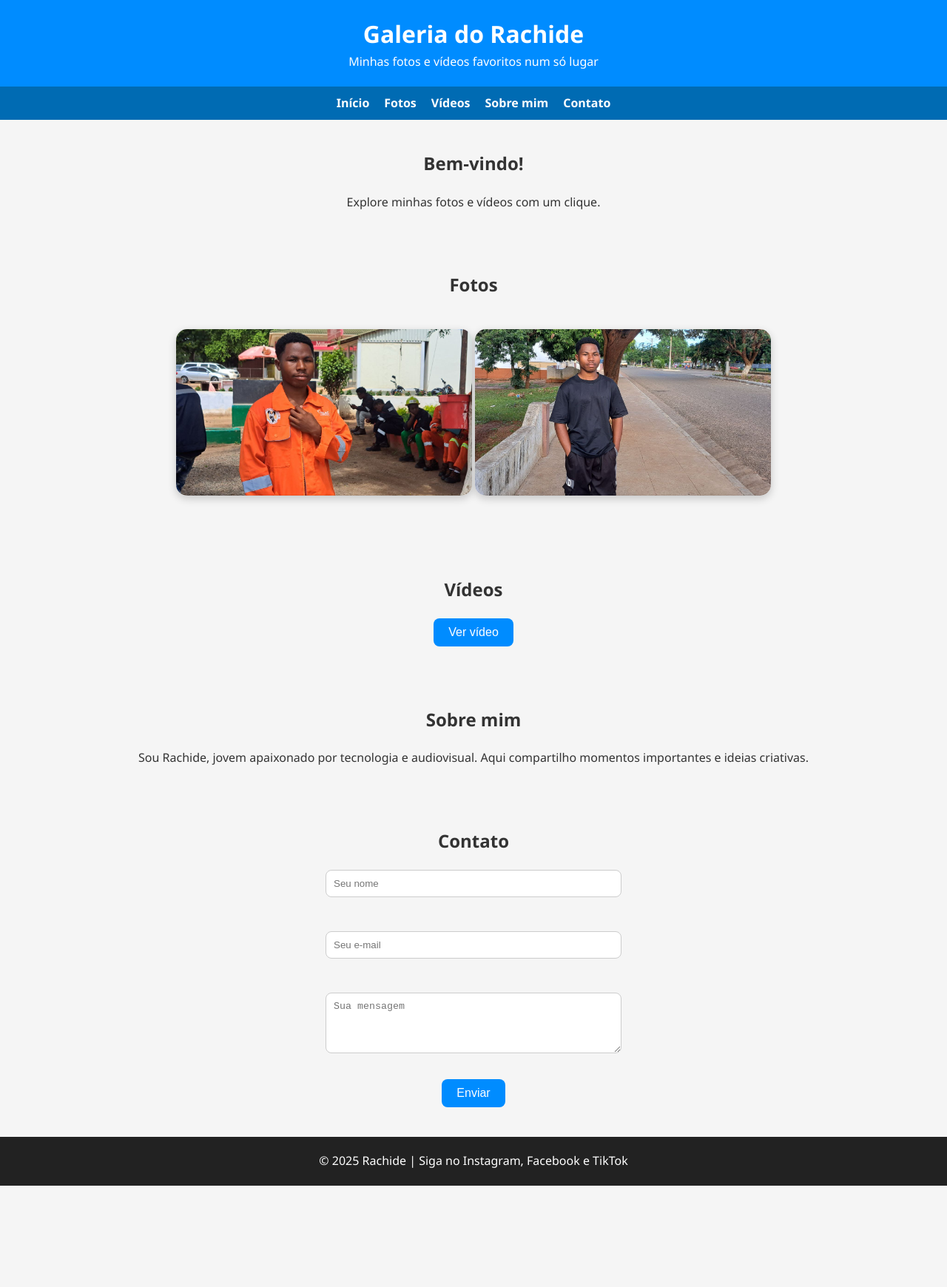
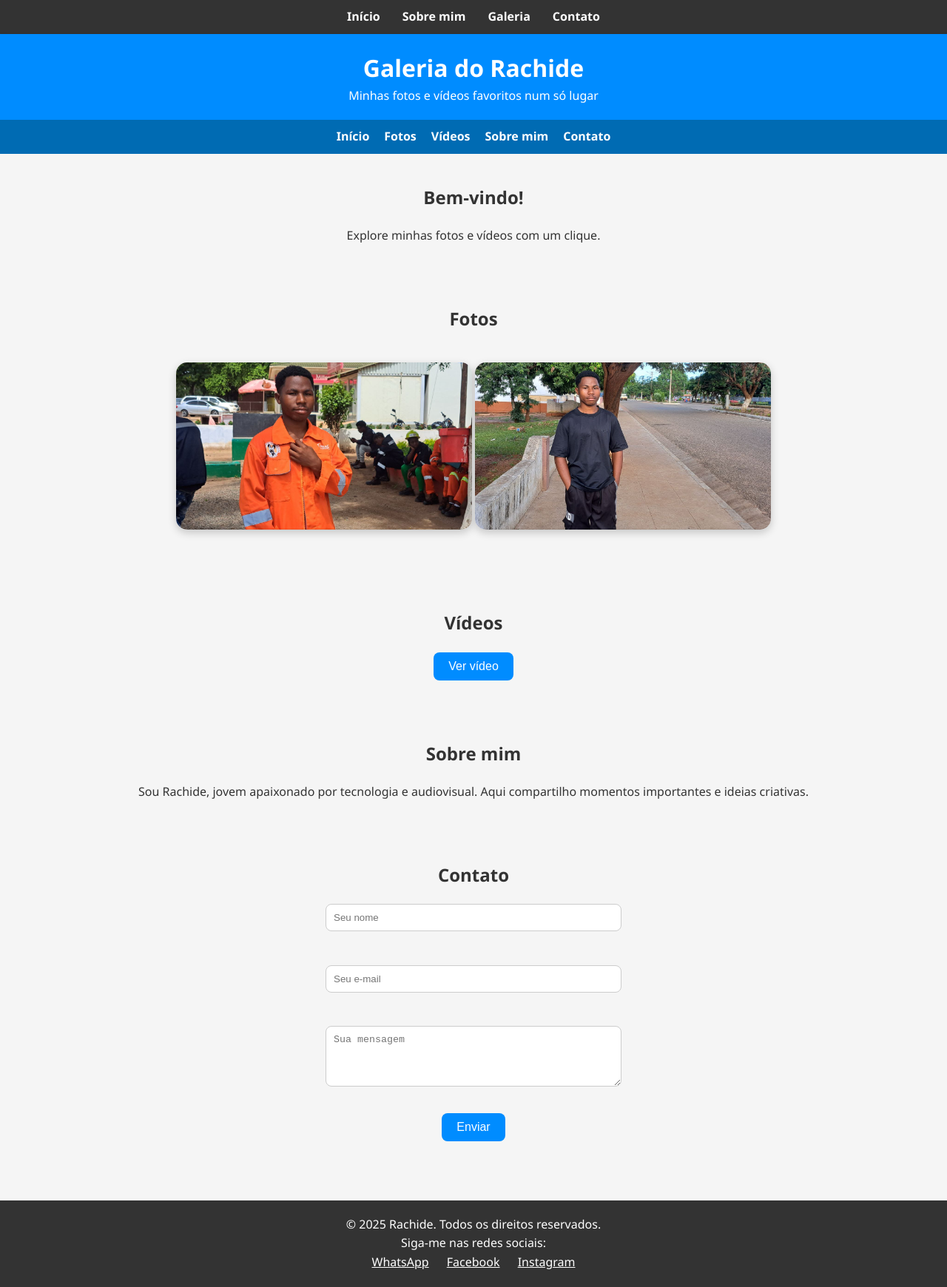
Before and after one commit to rachide25/meusite, a plain HTML site: page index.html in a window 1280 px wide. Shown: the whole page at 74% size. Before the commit the page ends 1603 px from the top, so only its background shows below. Drawn offline with Linux system fonts and the light colour scheme.

Commit message:
Add files via upload

```diff
--- a/index.html
+++ b/index.html
@@ -117,6 +117,15 @@
     </style>
 </head>
 <body>
+<!-- MENU DE NAVEGAÇÃO -->
+<nav style="background-color: #333; padding: 10px;">
+  <ul style="list-style: none; display: flex; justify-content: center; margin: 0; padding: 0;">
+    <li style="margin: 0 15px;"><a href="index.html" style="color: white; text-decoration: none;">Início</a></li>
+    <li style="margin: 0 15px;"><a href="sobre.html" style="color: white; text-decoration: none;">Sobre mim</a></li>
+    <li style="margin: 0 15px;"><a href="galeria.html" style="color: white; text-decoration: none;">Galeria</a></li>
+    <li style="margin: 0 15px;"><a href="contato.html" style="color: white; text-decoration: none;">Contato</a></li>
+  </ul>
+</nav>
 
     <header>
         <h1>Galeria do Rachide</h1>
@@ -167,16 +176,19 @@
         </form>
     </section>
 
-    <footer>
-        <p>&copy; 2025 Rachide | Siga no Instagram, Facebook e TikTok</p>
-    </footer>
-
     <script>
         function mostrarVideo() {
             document.getElementById("videoContainer").style.display = "block";
             event.target.style.display = "none";
         }
     </script>
-
+<!-- RODAPÉ -->
+<footer style="background-color: #333; color: white; text-align: center; padding: 20px; margin-top: 40px;">
+  <p>© 2025 Rachide. Todos os direitos reservados.</p>
+  <p>Siga-me nas redes sociais:</p>
+  <a href="https://wa.me/258841890705" target="_blank" style="color: white; margin: 0 10px;">WhatsApp</a>
+  <a href="https://www.facebook.com/share/16aibFfNRT/" target="_blank" style="color: white; margin: 0 10px;">Facebook</a>
+  <a href="https://www.instagram.com/keyz_carlos?igsh=YzljYTk1ODg3Zg==" target="_blank" style="color: white; margin: 0 10px;">Instagram</a>
+</footer>
 </body>
 </html>
```
